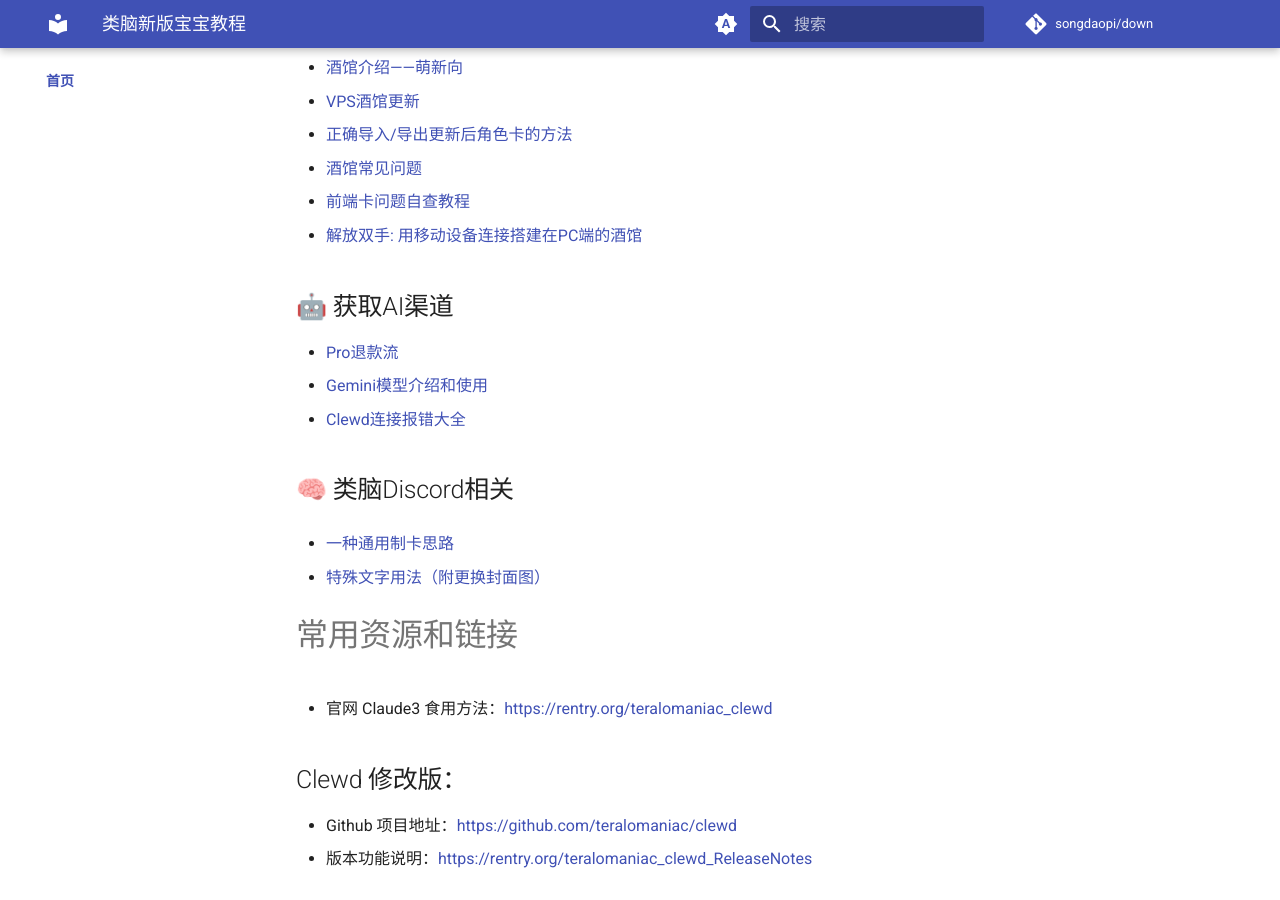
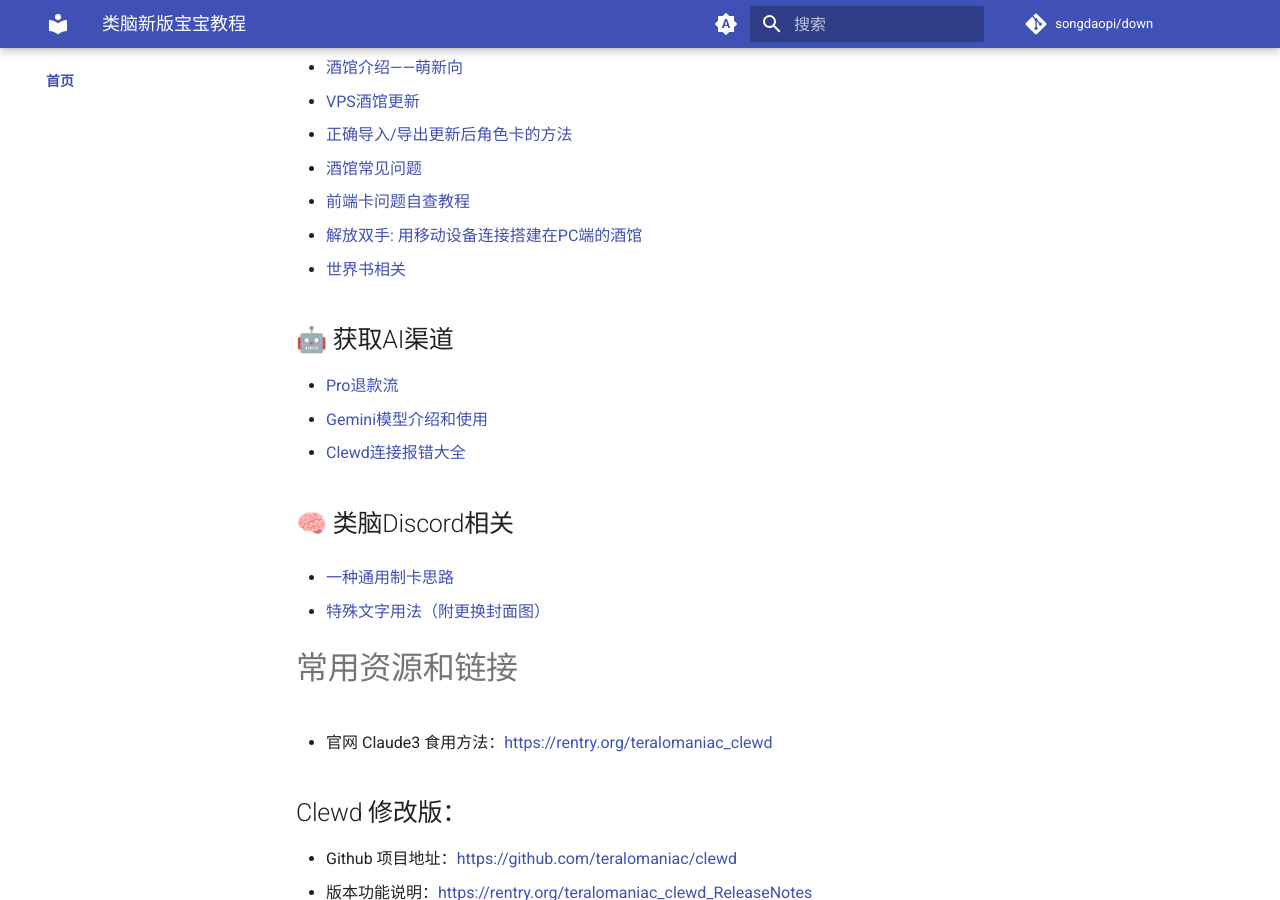
Before and after one commit to supmamamamma/baoleinao, an MkDocs documentation site: the page built from docs/index.md, in a window 1280 px wide and 900 px high, scrolled down 794 px. Built offline with MkDocs 1.6.1 and Material for MkDocs 9.7.7, drawn with Linux system fonts in a browser that asks for light colours; comment, search, counter and statistics services are not loaded.

Commit message:
更新世界书教程

```diff
--- a/docs/index.md
+++ b/docs/index.md
@@ -27,6 +27,7 @@
 - [酒馆常见问题](silly/que.md)
 - [前端卡问题自查教程](silly/css.md)
 - [解放双手: 用移动设备连接搭建在PC端的酒馆](silly/pc.md)
+- [世界书相关](silly/lorebook.md)
 
 ## 🤖 获取AI渠道
 
--- a/mkdocs.yml
+++ b/mkdocs.yml
@@ -17,6 +17,7 @@ nav:
     - "前端卡问题自查教程": silly/css.md
     - "酒馆常见问题": silly/que.md
     - "解放双手: 用移动设备连接搭建在PC端的酒馆": silly/pc.md
+    - "世界书相关": silly/lorebook.md
   - "获取ai渠道":
     - "首页": get_ai/index.md
     - "Clewd报错大全": get_ai/clewd.md
```
Also changed, not shown: docs/silly/lorebook.md (added, +1 -0 lines).
